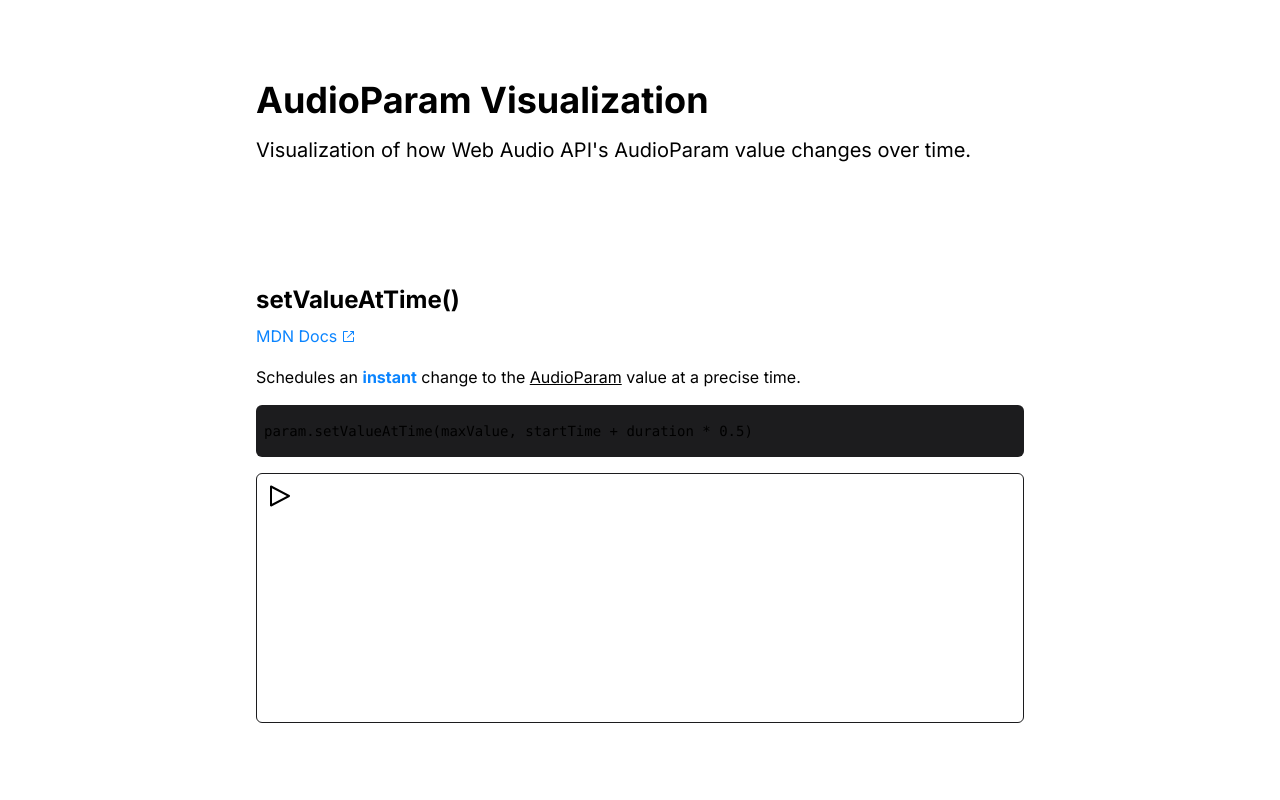
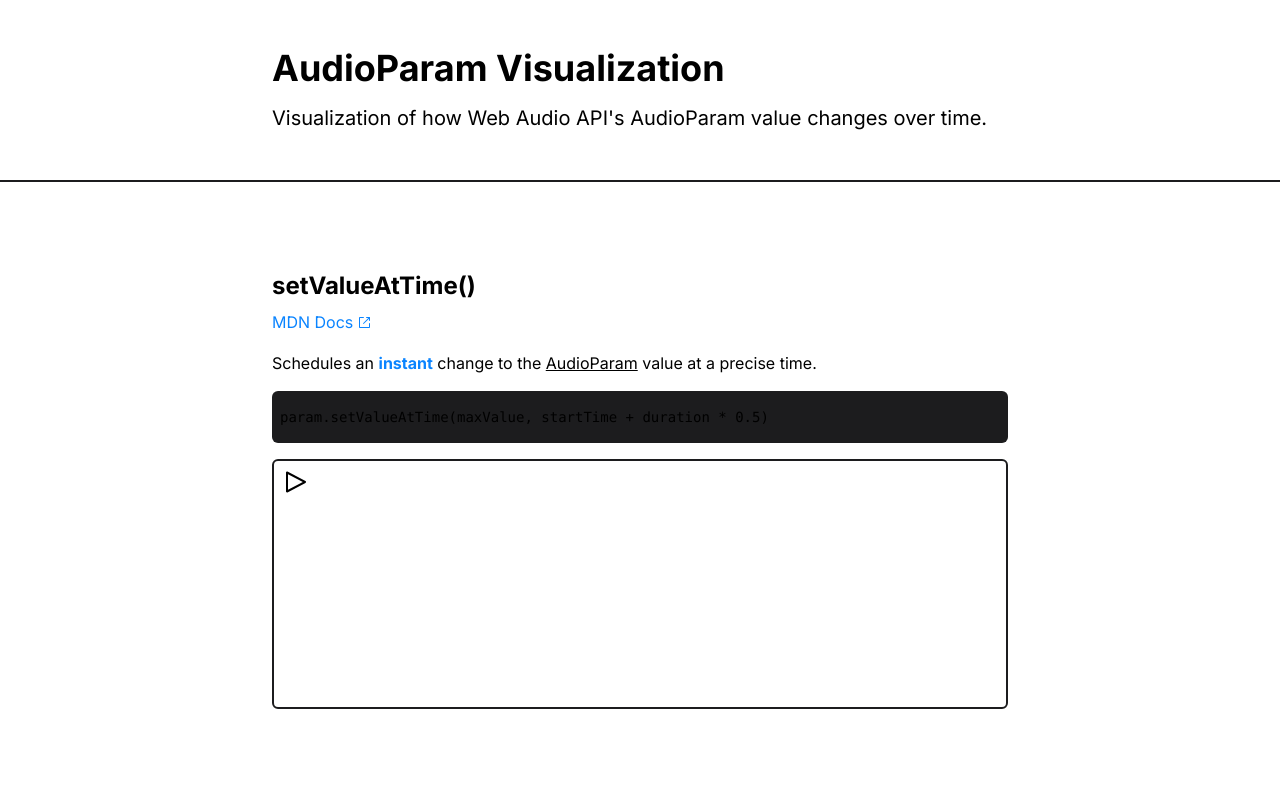
Before and after one commit to satelllte/audioparam-visualization, a Next.js app: page / in a window 1280 px wide. Shown: the top 800 px of the page. Built offline with nearby package versions, Linux system fonts and the light colour scheme.

Commit message:
improvements

```diff
--- a/src/components/visualizations/Visualization.tsx
+++ b/src/components/visualizations/Visualization.tsx
@@ -108,7 +108,7 @@ export const Visualization = ({
       </div>
       <div className='mb-4 relative h-[250px] max-w-full'>
         <canvas
-          className="absolute inset-0 p-1 w-full h-full rounded-md border border-borders"
+          className="absolute inset-0 p-1 w-full h-full rounded-md border-2 border-borders"
           ref={canvasRef}
           width={768}
           height={250}
--- a/src/pages/index.tsx
+++ b/src/pages/index.tsx
@@ -11,14 +11,15 @@ import {
 const HomePage = () => {
   return (
     <>
-      <div className='px-4'>
-        <header className='py-12 md:py-20 flex flex-col max-w-3xl mx-auto gap-4'>
+      <header className='py-12 md:mb-12 border-b-2 border-b-borders'>
+        <div className='px-4 flex flex-col gap-4 max-w-3xl mx-auto'>
           <h1 className='font-bold text-3xl md:text-4xl'>AudioParam Visualization</h1>
-          <h2 className='flex text-xl'>
+          <h2 className='flex text-lg md:text-xl'>
             {'Visualization of how Web Audio API\'s AudioParam value changes over time.'}
           </h2>
+        </div>
       </header>
-        <main className='max-w-3xl mx-auto flex flex-col gap-8'>
+      <main className='px-4 max-w-3xl mx-auto flex flex-col gap-8'>
         <VisualizationSetValueAtTime/>
         <VisualizationLinearRampToValueAtTime/>
         <VisualizationExponentialRampToValueAtTime/>
@@ -27,7 +28,6 @@ const HomePage = () => {
         <VisualizationCancelAndHoldAtTime/>
         <VisualizationCancelScheduledValues/>
       </main>
-      </div>
     </>
   )
 }
```
Lines whose indentation alone changed are shown as unchanged.
